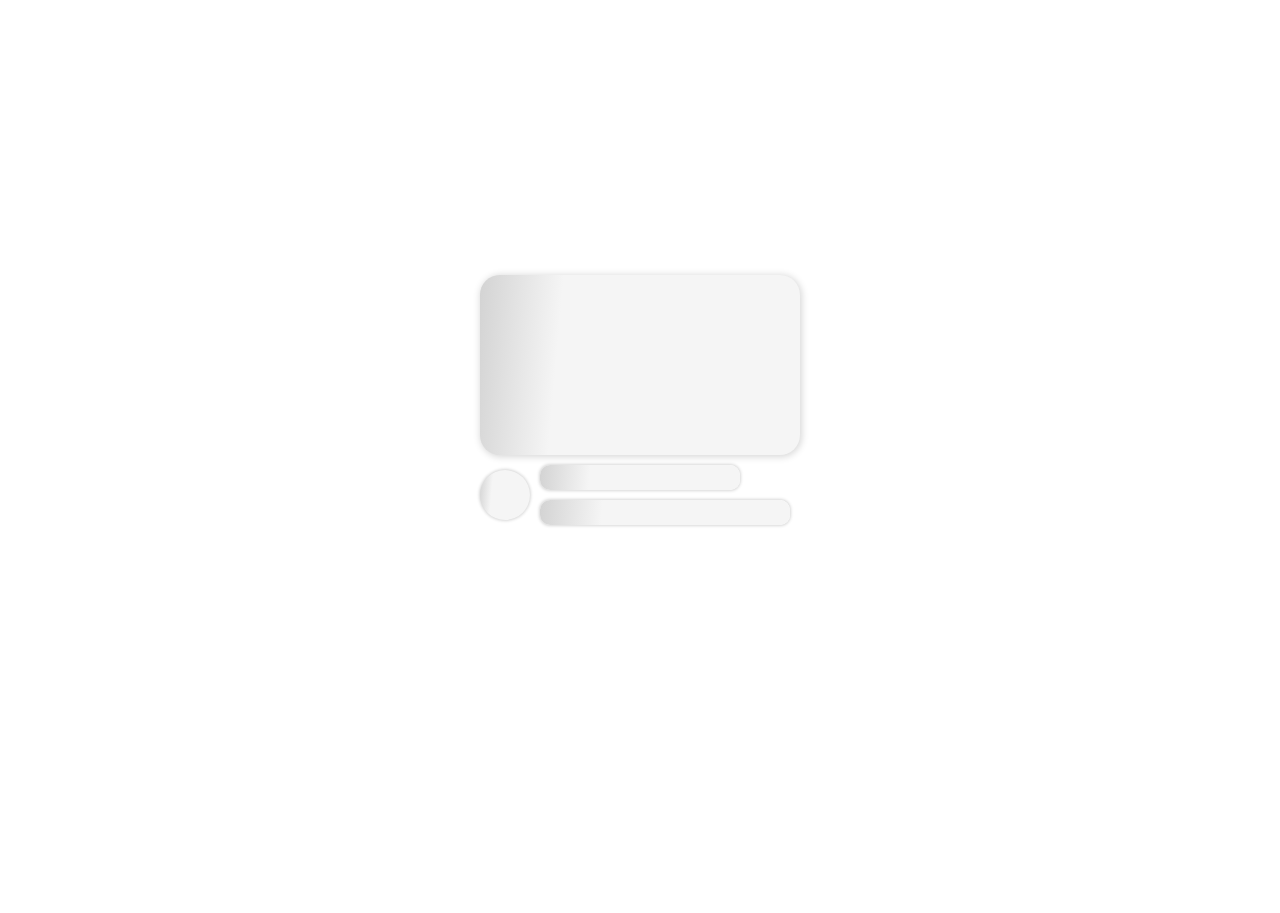
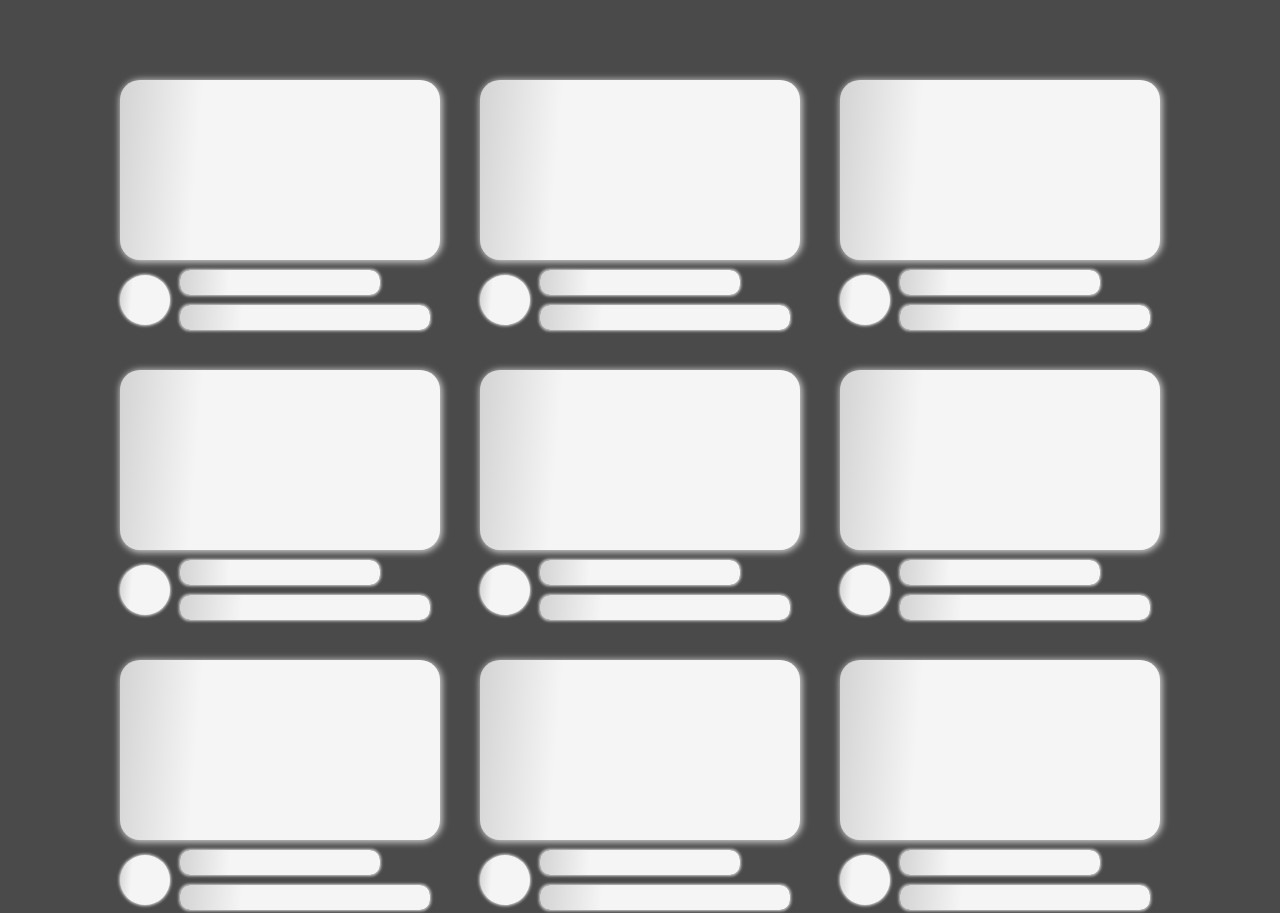
Before and after one commit to kidanekalM/LoadingContent, a plain HTML site: page index.html in a window 1280 px wide. Shown: the top 913 px of the page. Before the commit the page ends 800 px from the top, so only its background shows below. Drawn offline with Linux system fonts and the light colour scheme.

Commit message:
Added styles and automated component adding

```diff
--- a/index.css
+++ b/index.css
@@ -8,7 +8,9 @@
     flex-wrap: wrap;
     align-items: center;
     justify-content: center;
-    gap: 1rem;
+    gap: 2.5rem;
+    background-color: #4a4a4a;
+    padding: 5rem 1rem;
 }
 figure.vidContainer{
     display: flex;
--- a/index.html
+++ b/index.html
@@ -1,26 +1,14 @@
 <!DOCTYPE html>
 <html lang="en">
-<head>
-    <meta charset="UTF-8">
-    <meta name="viewport" content="width=device-width, initial-scale=1.0">
+  <head>
+    <meta charset="UTF-8" />
+    <meta name="viewport" content="width=device-width, initial-scale=1.0" />
     <title>Content Loading</title>
-    <link rel="stylesheet" href="./index.css">
-</head>
-<body>
-    <div class="wrapper">
-
-        <figure class="vidContainer">
-            <div src="" alt="" class="vid"></div>
-            <figcaption class="caption">
-                <figure class="profile">
-                <div class="profPic" ></div>
-            </figure>
-            <div class="cont">
-                <h3 class="title"></h3>
-                <p class="desc"></p>
-            </div>
-        </figcaption>
-    </figure>
-</div>
-</body>
+    <link rel="stylesheet" href="./index.css" />
+  </head>
+  <body>
+    <div class="wrapper" id="wrapper">
+    </div>
+  </body>
 </html>
+<script src="./index.js"></script>
--- /dev/null
+++ b/index.js
@@ -0,0 +1,6 @@
+for(i=0;i<15;i++){
+    let fig = document.createElement('figure')
+    fig.className = "vidContainer"
+    fig.innerHTML = '       <div src="" alt="" class="vid"></div> <figcaption class="caption"><figure class="profile"><div class="profPic"></div></figure><div class="cont"><h3 class="title"></h3> <p class="desc"></p></div> </figcaption>'
+    document.getElementById('wrapper').appendChild(fig)
+}
```
